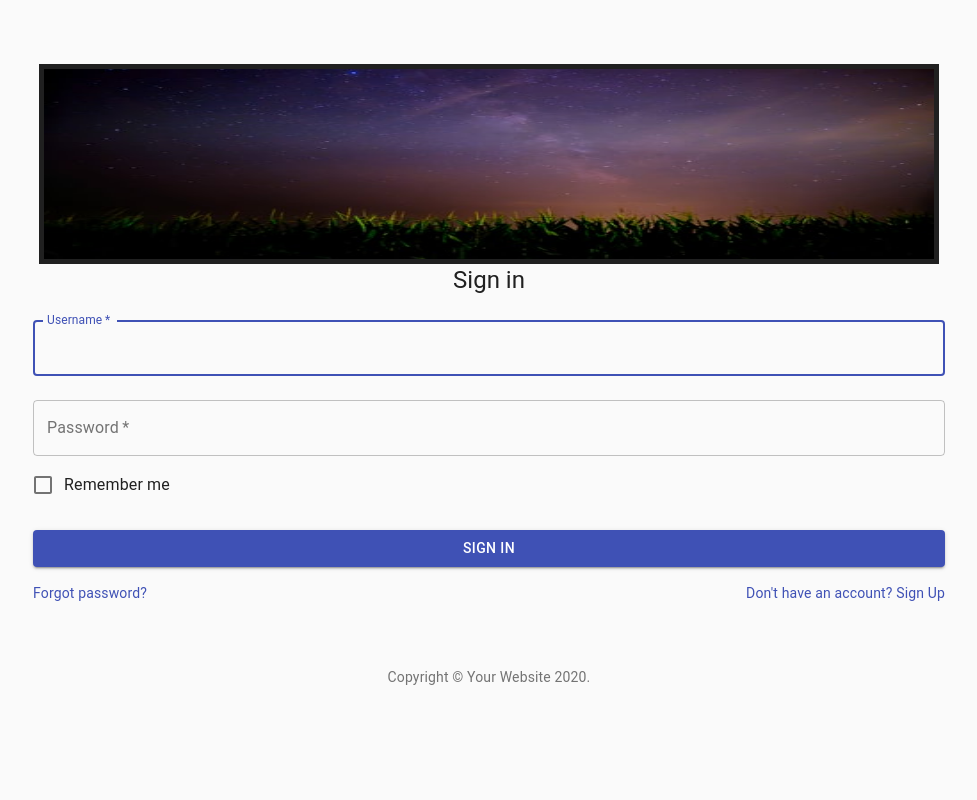
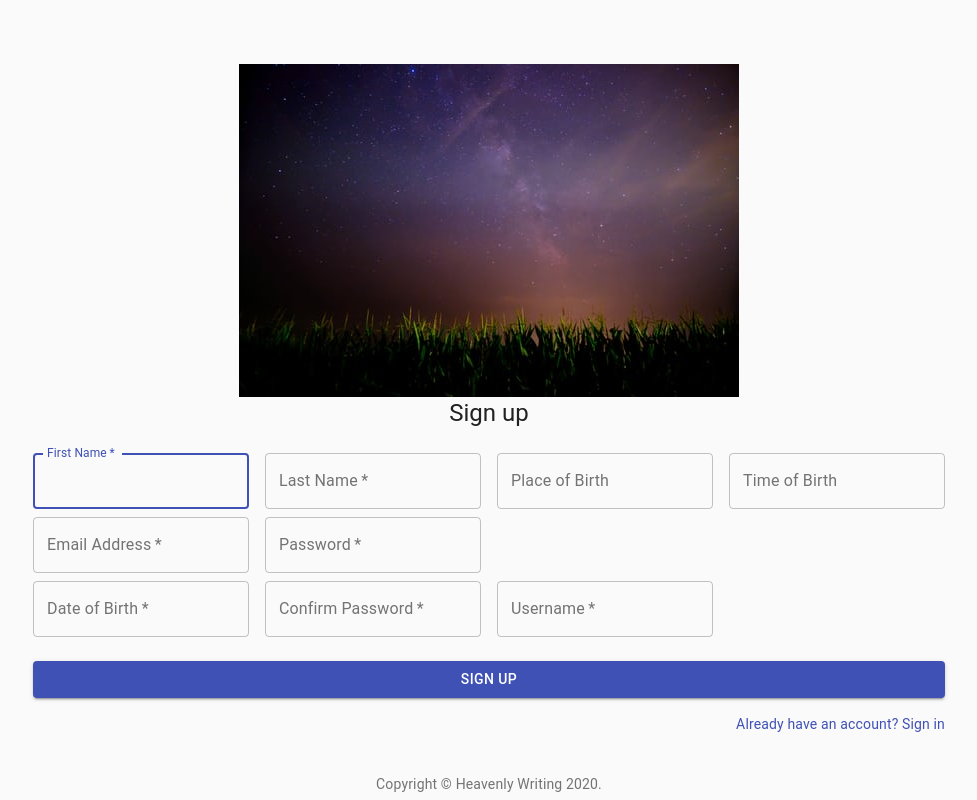
Before and after one commit to Nickolas-Phen/HeavenlyWriting, a React (Create React App) app in the folder client/: page / in a window 1280 px wide. Shown: the whole page, without its empty margins (151-1128 px from the left). Built offline with nearby package versions, Linux system fonts and the light colour scheme.

Commit message:
implemented go to signup/signin buttons

```diff
--- a/client/src/App.js
+++ b/client/src/App.js
@@ -1,11 +1,31 @@
-import React from 'react';
+import React, {useState} from 'react';
 import SignUp from "./components/SignUp";
 import SignIn from "./components/SignIn";
 
 const App = (props) => {
-  return (
-    <SignIn/>
-  );
+  //change what page is returned based on pageState
+  const [pageState, setPageState] = useState("signup");
+  const changePage = (pageName) =>
+  {
+    setPageState(pageName);
+  };
+  if (pageState === "signup") {
+    return (
+        <SignUp updateParent = {changePage}/>
+    );
+  }
+  else if (pageState === "signin")
+  {
+    return (
+        <SignIn updateParent = {changePage}/>
+    );
+  }
+  else if (pageState === "userpage")
+  {
+    return (
+        <user/>
+    );
+  }
 };
 
 export default App;
--- a/client/src/components/SignIn.js
+++ b/client/src/components/SignIn.js
@@ -1,5 +1,5 @@
 import React from 'react';
-import Avatar from '@material-ui/core/Avatar';
+//import Avatar from '@material-ui/core/Avatar';
 import Button from '@material-ui/core/Button';
 import CssBaseline from '@material-ui/core/CssBaseline';
 import TextField from '@material-ui/core/TextField';
@@ -8,7 +8,7 @@ import Checkbox from '@material-ui/core/Checkbox';
 import Link from '@material-ui/core/Link';
 import Grid from '@material-ui/core/Grid';
 import Box from '@material-ui/core/Box';
-import LockOutlinedIcon from '@material-ui/icons/LockOutlined';
+//import LockOutlinedIcon from '@material-ui/icons/LockOutlined';
 import Typography from '@material-ui/core/Typography';
 import { makeStyles } from '@material-ui/core/styles';
 import Container from '@material-ui/core/Container';
@@ -51,9 +51,13 @@ const useStyles = makeStyles(theme => ({
     },
 }));
 
-export default function SignIn() {
+export default function SignIn(props) {
     const classes = useStyles();
 
+    const goToSignUp = () =>
+    {
+        props.updateParent("signup");
+    };
     return (
         <Container component="main" maxWidth="md">
             <CssBaseline />
@@ -108,7 +112,7 @@ export default function SignIn() {
                             </Link>
                         </Grid>
                         <Grid item>
-                            <Link href="#" variant="body2">
+                            <Link href="/api/signup" variant="body2" onClick = {goToSignUp}>
                                 {"Don't have an account? Sign Up"}
                             </Link>
                         </Grid>
--- a/client/src/components/SignUp.js
+++ b/client/src/components/SignUp.js
@@ -50,7 +50,7 @@ const useStyles = makeStyles(theme => ({
     },
 }));
 
-export default function SignUp() {
+export default function SignUp(props) {
     const [userInfo, setUserInfo] = useState(
         {
             firstName: '',
@@ -62,6 +62,11 @@ export default function SignUp() {
             username: '',
         }
     );
+
+    const goToSignIn = () =>
+    {
+        props.updateParent("signin");
+    };
     const onChangeText = (e) => {
         //when a user types in info to any box, update userInfo state to match
         const newState = {...userInfo};
@@ -235,7 +240,7 @@ export default function SignUp() {
                     </Button>
                     <Grid container justify="flex-end">
                         <Grid item>
-                            <Link href="#" variant="body2">
+                            <Link href="/api/signin" variant="body2" onClick = {goToSignIn}>
                                 Already have an account? Sign in
                             </Link>
                         </Grid>
```
Also changed, not shown: 2 other files (tests, documents, lock files or other folders).
